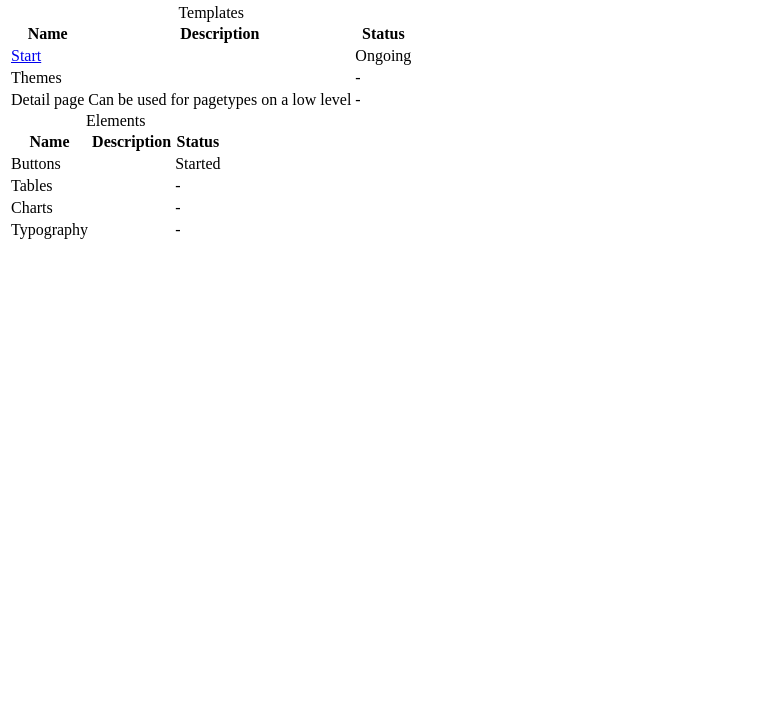
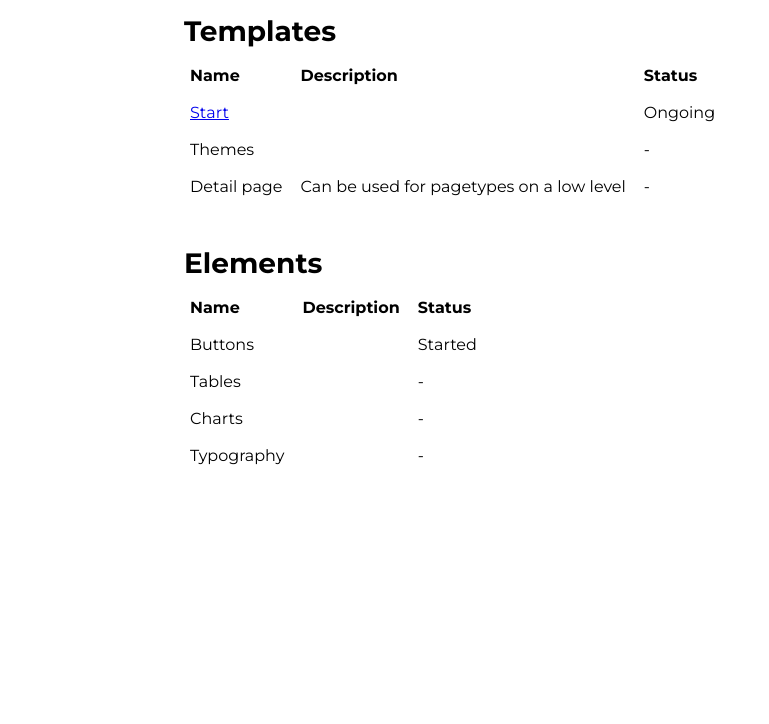
Before and after one commit to privatemonkey/makstat-design, a website: page public/index.html in a window 1280 px wide. Shown: the part 76-800 px from the top of the page, without its empty margins (0-769 px from the left). Drawn offline with Linux system fonts and the light colour scheme.

Commit message:
Basic CSS for template start

```diff
--- a/index.html
+++ b/public/index.html
@@ -11,9 +11,8 @@
         <title>MakStat Desgin Templates</title>
     </head>
     <body>
-        <h1>MakStat Desig</h1>
         <main>
-
+            <h1>MakStat Design</h1>
             <table>
                 <caption>Templates</caption>
                 <thead>
--- a/public/templating/templating.css
+++ b/public/templating/templating.css
@@ -1,3 +1,33 @@
+@font-face {
+    font-family: "Montserrat";
+    src: url("/assets/fonts/Montserrat-VariableFont_wght.ttf");
+  }
+
+main, header {
+    max-width: 920px;
+    margin: 0 auto;
+}
+
+body {
+   font-family: 'Montserrat', sans-serif;
+}
+
+td, th {
+    padding: 0.5rem;
+    text-align: left;
+}
+
+table {
+    margin-bottom: 2rem;
+}
+
+caption {
+    font-weight: 700;
+    font-size: 1.75rem;
+    text-align: left;
+    padding: 0.5rem 0.25rem;
+}
+
 nav.templating {
     position: fixed;
     bottom: 0.5rem;
```
